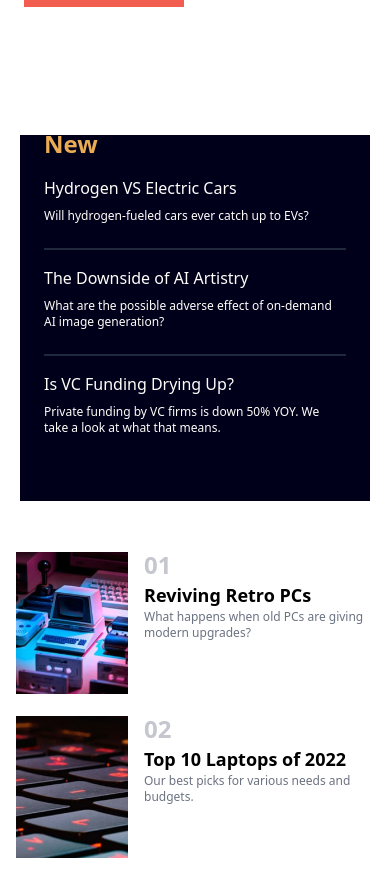
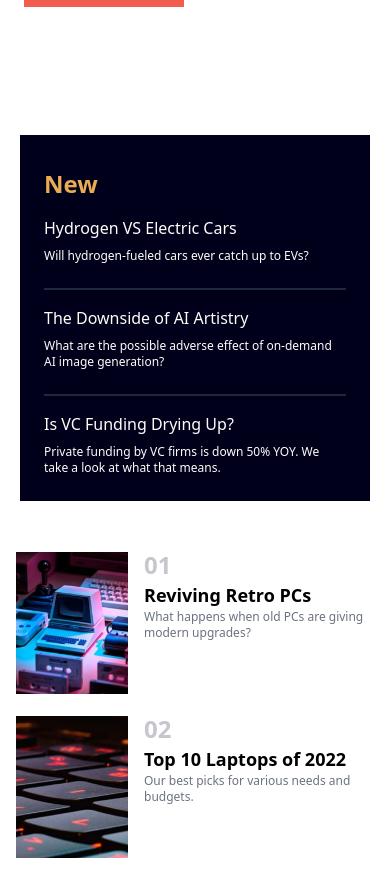
Before and after one commit to OsmanSamar/news-homepage-react, a React (Create React App) app: page / in a window 390 px wide. Shown: the part 780-1658 px from the top of the page. Built offline with nearby package versions, Linux system fonts and the light colour scheme.

Commit message:
Added mt-[21rem]

```diff
--- a/src/components/Hero.jsx
+++ b/src/components/Hero.jsx
@@ -54,7 +54,7 @@ const Hero = () => {
           {/* md:mt-[-17rem] */}
           <div className="mb-80 cursor-pointer">
             <h1
-              className="text-soft-orange text-2xl font-bold text-left mt-[16rem]
+              className="text-soft-orange text-2xl font-bold text-left mt-[21rem] md:mt-[16rem]
                md:text-3xl "
             >
               New
```
